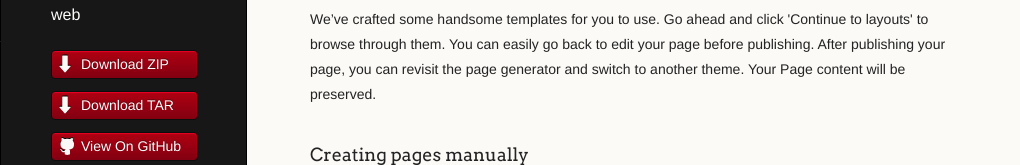
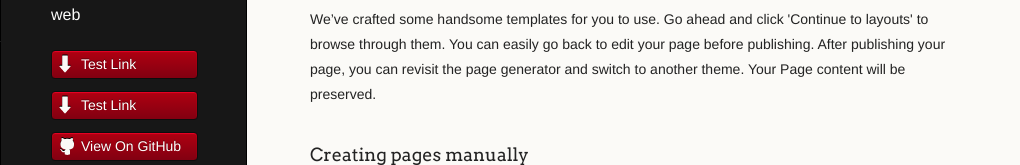
Before and after one commit to CoreyThomas/github.io, a plain HTML site: page index.html in a window 1280 px wide. Shown: the part 255-420 px from the top of the page, without its empty margins (0-1020 px from the left). Drawn offline with Linux system fonts and the light colour scheme.

Commit message:
Update index.html

```diff
--- a/index.html
+++ b/index.html
@@ -20,8 +20,8 @@
         <p class="header">Welcome to my world of building things for the web</p>
 
         <ul>
-          <li class="download"><a class="buttons" href="https://github.com/CoreyThomas/github.io/zipball/master">Download ZIP</a></li>
-          <li class="download"><a class="buttons" href="https://github.com/CoreyThomas/github.io/tarball/master">Download TAR</a></li>
+          <li class="download"><a class="buttons" href="https://github.com/CoreyThomas/github.io/zipball/master">Test Link</a></li>
+          <li class="download"><a class="buttons" href="https://github.com/CoreyThomas/github.io/tarball/master">Test Link</a></li>
           <li><a class="buttons github" href="https://github.com/CoreyThomas/github.io">View On GitHub</a></li>
         </ul>
 
```
